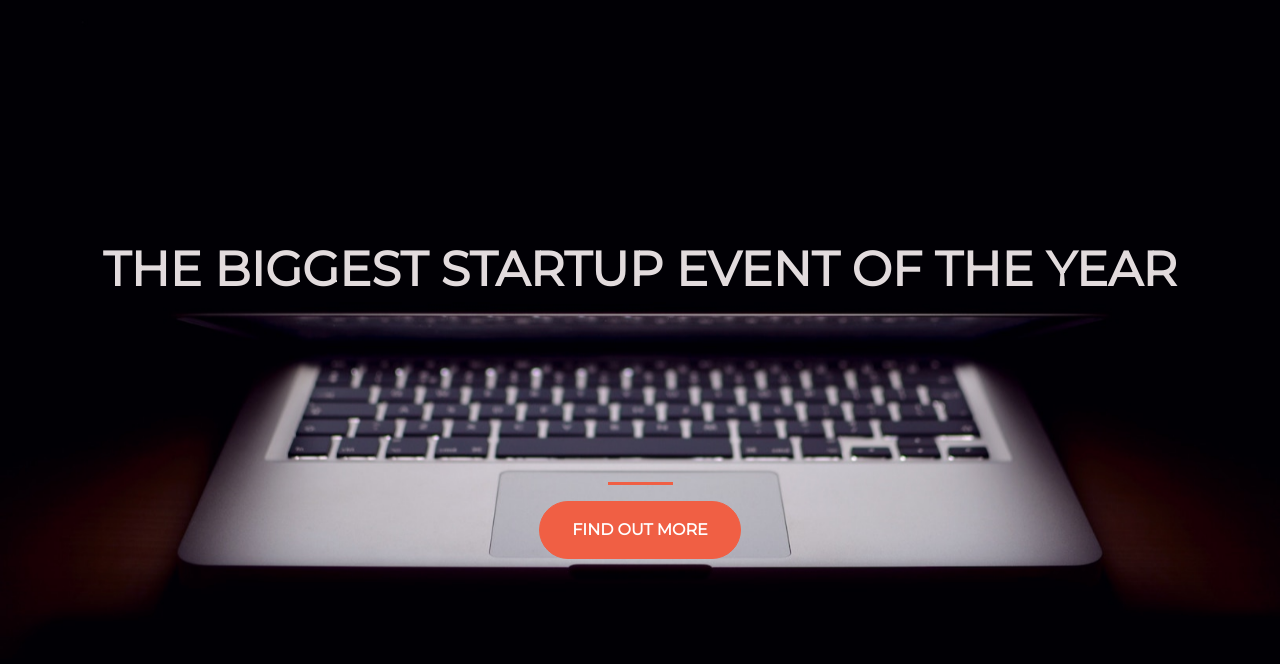
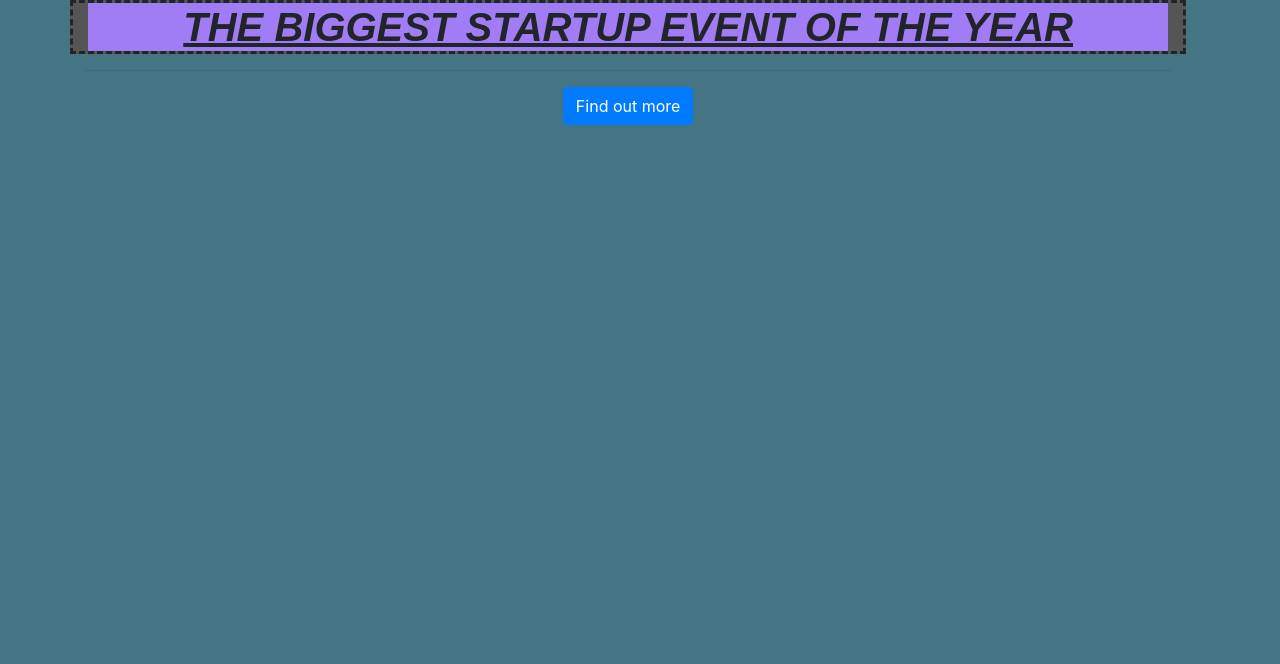
Before and after one commit to Keshaw08/Startup-of-the-year, a plain HTML site: page index.html in a window 1280 px wide. Drawn offline with nearby package versions, Linux system fonts and the light colour scheme.

Commit message:
Add files via upload
my tribute

```diff
--- a/style.css
+++ b/style.css
@@ -1,49 +1,40 @@
-body,
-html {
-  width: 100%;
-  height: 100%;
-  font-family: 'Montserrat', sans-serif;
+body {
+    display: block;
+    margin: 0px;
+    background-color: #457585;
+    text-decoration: underline;
+    line-height: 2;
+}
 
-  background: url(header.jpg) no-repeat center center fixed;
-  -webkit-background-size: cover;
-  -moz-background-size: cover;
-  -o-background-size: cover;
-  background-size: cover;
+img{
+	display: block;
+	height: 100%;
+	width: 100% ;
+	transition: width 2s;
+}
+
+h1{
+	display: block;
+	font-family: sans-serif;
+	background-color: #A17DF5;
+	margin-top: 0;
+	margin-bottom: 0;
+	font-style: italic;
+	text-align: center;
 
 }
 
-h1{
-	font-size: 3rem;
-	color: #e2dbdd;
+p{
+	 font-style: italic;
+	 font-size: 25px;
+	 font-family: 'Caveat', cursive;
 }
 
-.btn{
-	font-weight: 700;
-	border-radius: 300px;
-	text-transform: uppercase;
+
+
+header{
+
+	height: 5%;
+	border-style: dashed;
+	background-color: #555555;
 }
-
-.btn-xl{
-	padding: 1rem 2rem;
-}
-
-.btn-primary{
-	background-color: #F05F44;
-	border-color: #F05F44;
-}
-
-.btn-primary:hover{
-	background-color: #ee4b08;
-	border-color: #ee4b08;
-	border-width: 4px;
-}
-
-hr{
-	border-color: #F05F44;
-	border-width: 3px;
-	max-width: 65px;
-}
-
-.buffer{
-	height: 10rem;
-}
```
Also changed, not shown: Tribut.html (added, +25 -0 lines).
